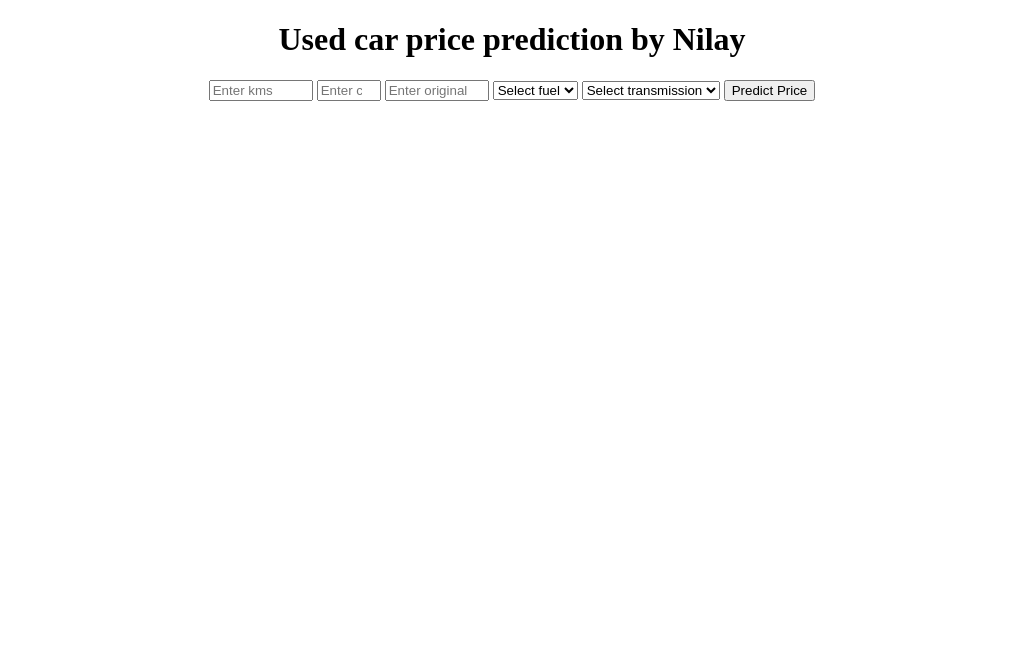
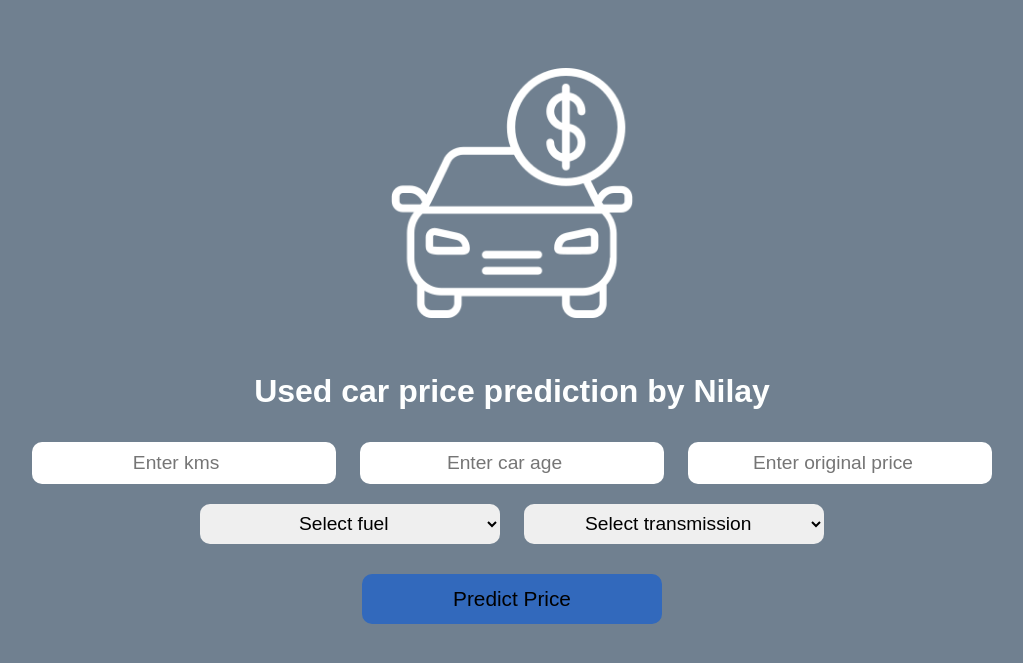
Before and after one commit to nilaykarade/cardekho, a Flask app: page / in a window 1280 px wide. Shown: the top 663 px of the page, without its empty margins (128-1151 px from the left). Run offline with Flask 2, Linux system fonts and the light colour scheme; parts of the project's set-up code (start-up, migrations or seed data) failed here and were passed over.

Commit message:
Add files via upload

```diff
--- a/app.py
+++ b/app.py
@@ -9,7 +9,8 @@ model=pickle.load(open('./models/lr_model.pkl','rb'))
 def homepage():
     return render_template('homepage.html')
 
-@app.route("/predict",methods=['POST','GET'])
+
+@app.route("/predict",methods=['POST'])
 def predict():
     kms=float(request.form['kms'])
     car_age=float(request.form['car_age'])
--- /dev/null
+++ b/static/css/main.css
@@ -0,0 +1,69 @@
+body {
+    text-align: center;
+    background-color: #708090;
+    font-family: Arial, Helvetica, sans-serif;
+}
+h1{
+    color: #feffff;
+}
+
+p {
+    color: rgb(60, 57, 57);
+    font-size: 1.3em;
+    display: inline-block;
+    margin:  20px;
+}
+img {
+    margin: 60px 0 30px 0;
+    width: 250px;
+}
+
+.txt{
+  width: 300px;
+  margin: 10px 10px;
+  height: 40px;
+  border: none;
+  border-radius: 10px;
+  font-size: 1.2em;
+  text-align: center;
+}
+
+label{
+    width: 300px;
+    margin: 20px 20px;
+    height: 50px;
+    border: none;
+    border-radius: 10px;
+    font-size: 1.3em;
+    text-align: center;
+    color: white;
+  }
+
+input:focus {
+    outline: none;
+    border: solid 5px #404230;
+}
+
+#greet {
+    background-color: PaleVioletRed;
+    border:  none;
+    width:  200px;
+    color: white;
+}
+
+#greet:hover {
+    background-color: #feffff;
+}
+
+button{
+
+        width: 300px;
+        margin: 20px 20px;
+        height: 50px;
+        border: none;
+        border-radius: 10px;
+        font-size: 1.3em;
+        text-align: center;
+        background-color: #3269bc;
+
+}
--- a/templates/homepage.html
+++ b/templates/homepage.html
@@ -5,28 +5,30 @@
     <meta http-equiv="X-UA-Compatible" content="IE=edge">
     <meta name="viewport" content="width=device-width, initial-scale=1.0">
     <title>AI based price prediction</title>
+    <link rel="stylesheet" href="{{url_for('static',filename='/css/main.css')}}" type="text/css">
 </head>
-<body style="text-align: center;">
+<body>
+    <img src="{{url_for('static',filename='/images/car.png')}}"/>
     <h1>Used car price prediction by Nilay</h1>
     <form action="predict" method="post">
-        <input  type="number" name="kms" placeholder="Enter kms" min="1" max="10000000" required/>
-        <input  type="number" name="car_age" placeholder="Enter car age" min="1" max="100" required/>
-        <input  type="number" name="original_price" placeholder="Enter original price" min="10000" max="50000000" required/>
-
-        <select name="fuel">
+        <input class="txt"  type="number" name="kms" placeholder="Enter kms" min="1" max="10000000" required/>
+        <input class="txt"  type="number" name="car_age" placeholder="Enter car age" min="1" max="100" required/>
+        <input class="txt"  type="number" name="original_price" placeholder="Enter original price" min="10000" max="50000000" required/>
+        <br>
+        <select name="fuel" class="txt">
             <option value="Select">Select fuel</option>
             <option value="Petrol">Petrol</option>
             <option value="Diesel">Diesel</option>
             <option value="CNG">CNG</option>
         </select>
 
-        <select name="transmission">
+        <select name="transmission" class="txt">
             <option value="Select">Select transmission</option>
             <option value="Manual">Manual</option>
             <option value="Automatic">Automatic</option>
 
         </select>
-
+        <br>
         <button>Predict Price</button>
 
     </form>
```
Also changed, not shown: 3 other files.
